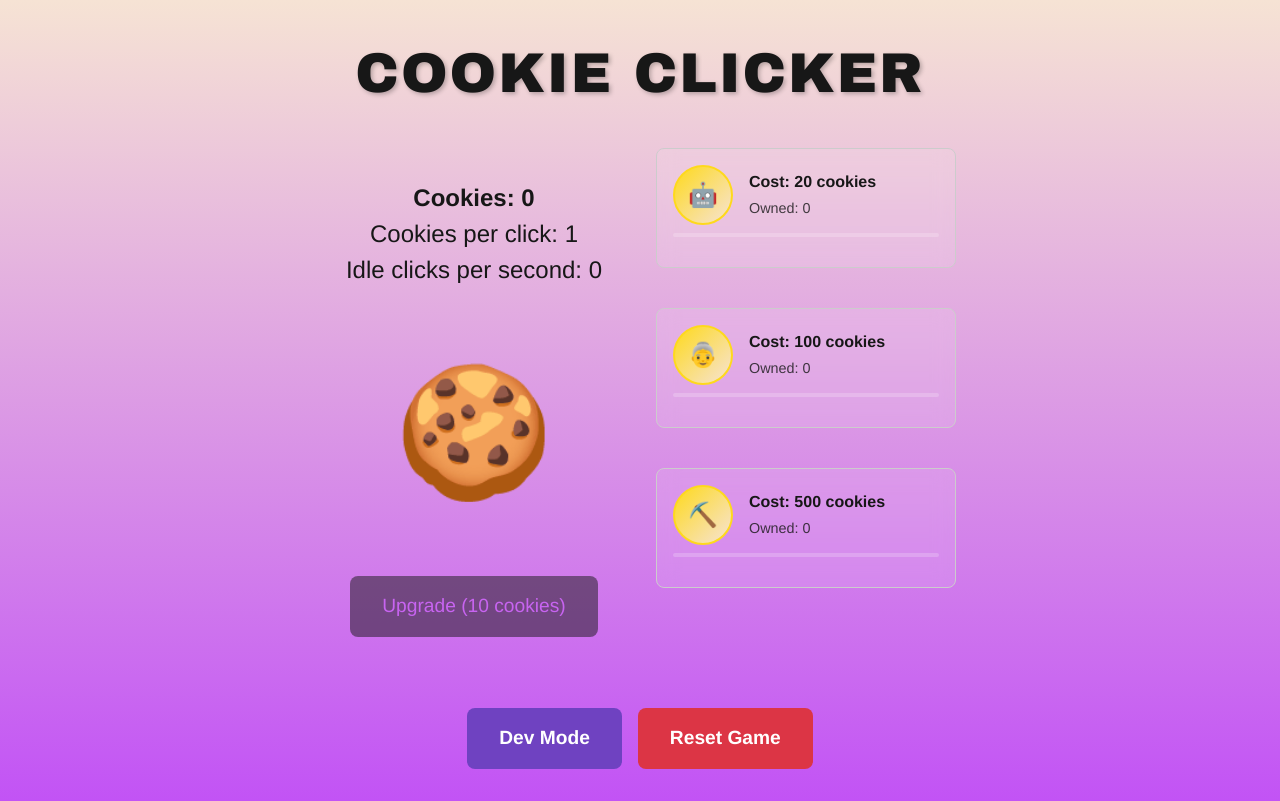
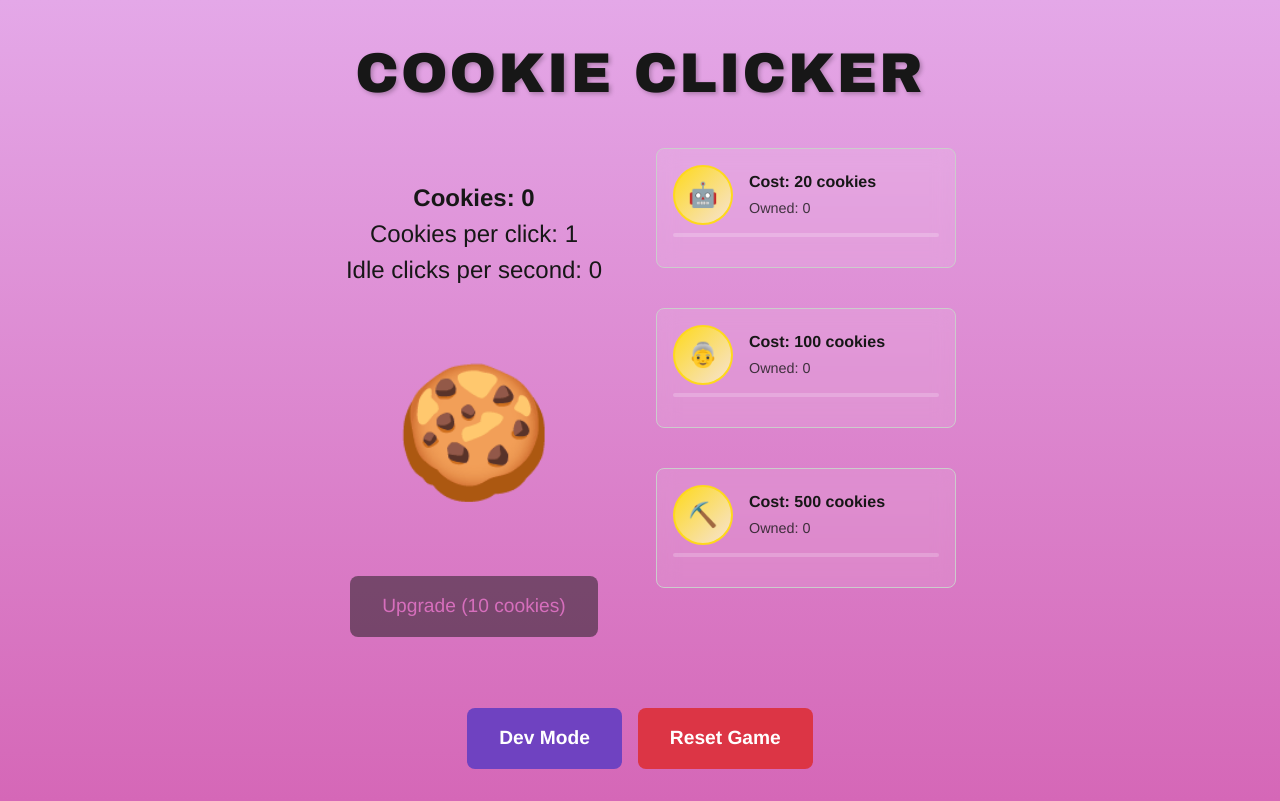
Before and after one commit to abearz8/cookie-clicker, a Next.js app: page / in a window 1280 px wide. Built offline with nearby package versions, Linux system fonts and the light colour scheme.

Commit message:
Changed some styling

```diff
--- a/src/app/globals.css
+++ b/src/app/globals.css
@@ -1,8 +1,8 @@
 @import "tailwindcss";
 
 :root {
-  --gradient-start: #c253f5;
-  --gradient-end: #f6e3d4;
+  --gradient-start: #d567b7;
+  --gradient-end: #e4a8e8;
   --foreground: #171717;
   --title-shadow: rgba(0, 0, 0, 0.25);
 }
@@ -16,7 +16,7 @@ body {
 }
 
 body.dev-mode {
-  background: linear-gradient(0deg, #2d1b69, #1a103f);
+  background: linear-gradient(0deg, #872eb0, #9283dd);
 }
 
 .game-title {
```
